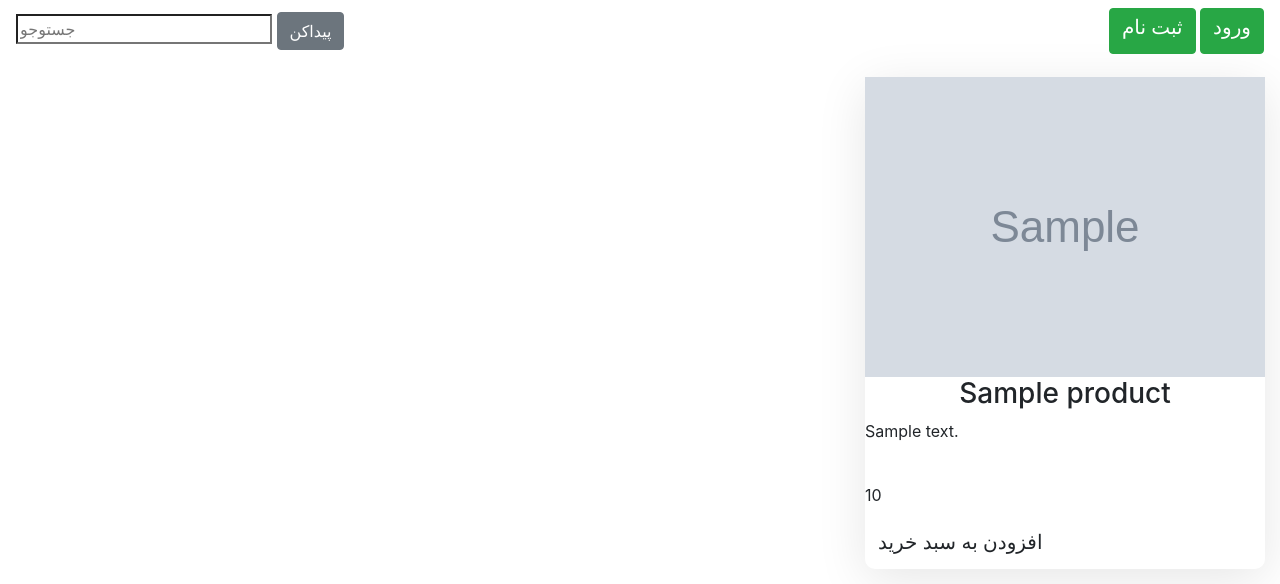
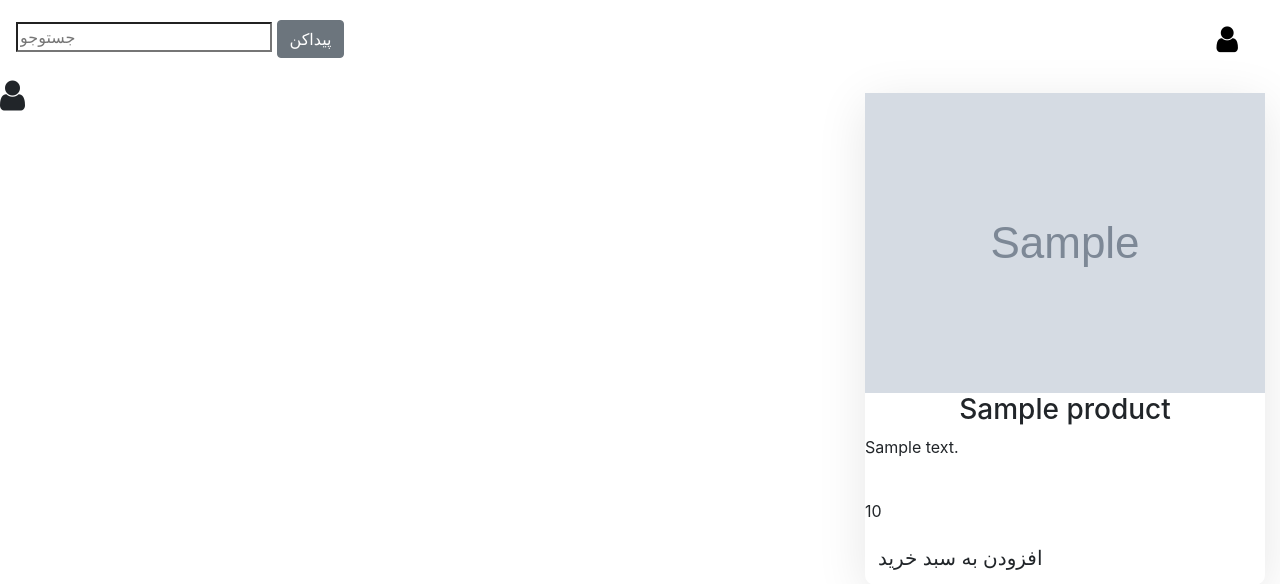
Before and after one commit to sinaesmaili216/django_store_project, a Django app: page / in a window 1280 px wide. Shown: the top 584 px of the page. Run offline with Django 3.2, Linux system fonts and the light colour scheme; tables that the repository leaves empty hold one stand-in row (values such as "Sample post"); grey boxes marked "Sample" are stand-in pictures; some libraries are stand-ins or nearby versions.

Commit message:
user icon added to navbar

```diff
--- a/product/templates/product/index.html
+++ b/product/templates/product/index.html
@@ -3,11 +3,13 @@
 <head>
     <meta charset="UTF-8">
     <title>Index</title>
-    <meta name="viewport" content="width=device-width, initial-scale=1, shrink-to-fit=no">
+    <meta name="viewport" content="width=device-width, initial-scale=1">
+    <link rel="stylesheet" href="https://cdnjs.cloudflare.com/ajax/libs/font-awesome/4.7.0/css/font-awesome.min.css">
     <link rel="stylesheet" href="https://maxcdn.bootstrapcdn.com/bootstrap/4.5.2/css/bootstrap.min.css">
-  <script src="https://ajax.googleapis.com/ajax/libs/jquery/3.5.1/jquery.min.js"></script>
-  <script src="https://cdnjs.cloudflare.com/ajax/libs/popper.js/1.16.0/umd/popper.min.js"></script>
-  <script src="https://maxcdn.bootstrapcdn.com/bootstrap/4.5.2/js/bootstrap.min.js"></script>
+    <script src="https://ajax.googleapis.com/ajax/libs/jquery/3.5.1/jquery.min.js"></script>
+    <script src="https://cdnjs.cloudflare.com/ajax/libs/popper.js/1.16.0/umd/popper.min.js"></script>
+    <script src="https://maxcdn.bootstrapcdn.com/bootstrap/4.5.2/js/bootstrap.min.js"></script>
+
 
 <style>
     .product {
@@ -18,6 +20,48 @@
         float: right;
         box-shadow: rgba(0, 0, 0, 0.1) 0px 10px 50px;
     }
+
+
+    .dropbtn {
+      {#background-color: #3498DB;#}
+      color: black;
+      padding: 16px;
+      font-size: 16px;
+      border: none;
+      cursor: pointer;
+        margin-right: 10px;
+
+}
+
+.dropbtn:hover, .dropbtn:focus {
+  background-color: #2980B9;
+}
+
+.dropdown {
+  position: relative;
+  display: inline-block;
+}
+
+.dropdown-content {
+  display: none;
+  position: absolute;
+  background-color: #f1f1f1;
+  min-width: 160px;
+  overflow: auto;
+  box-shadow: 0px 8px 16px 0px rgba(0,0,0,0.2);
+  z-index: 1;
+}
+
+.dropdown-content a {
+  color: black;
+  padding: 12px 16px;
+  text-decoration: none;
+  display: block;
+}
+
+.dropdown a:hover {background-color: #ddd;}
+
+.show {display: block;}
 </style>
 
 </head>
@@ -33,16 +77,24 @@
         </div>
 
             {% if user.is_authenticated %}
-            <nav>
-                <a class="btn btn-success" href="{% url 'customer:profile' %}"><h5>پروفایل</h5></a>
-                <a class="btn btn-success" href="{% url 'customer:logout' %}"><h5>خروج</h5></a>
-            </nav>
+                    <div class="dropdown">
+                    <i onclick="myFunction()" style="font-size:30px" class='dropbtn fa'>&#xf007;</i>
+{#                      <button onclick="myFunction()" class="dropbtn">حساب کاربری</button>#}
+                      <div id="myDropdown" class="dropdown-content">
+                        <a href="{% url 'customer:profile' %}">پروفایل</a>
+                        <a href="{% url 'customer:logout' %}">خروج</a>
+                      </div>
+                    </div>
+
             {% else %}
-            <nav>
-                <a class="btn btn-success" href="/customer/register/"><h5>ثبت نام</h5></a>
-                <a class="btn btn-success" href="/customer/login/"><h5>ورود</h5>
-            </a></nav>
-
+                <div class="dropdown">
+                <i onclick="myFunction()" style="font-size:30px" class='dropbtn fa'>&#xf007;</i>
+{#                    <button onclick="myFunction()" class="dropbtn">حساب کاربری</button>#}
+                    <div id="myDropdown" class="dropdown-content">
+                        <a href="/customer/login/">ورود</a>
+                        <a href="/customer/register/">ثبت نام</a>
+                    </div>
+                </div>
             {% endif %}
     </div>
 
@@ -59,5 +111,30 @@
         </div>
     {% endfor %}
 
+<i style="font-size:35px" class="fa">&#xf007;</i>
+
+
+<script>
+/* When the user clicks on the button,
+toggle between hiding and showing the dropdown content */
+function myFunction() {
+  document.getElementById("myDropdown").classList.toggle("show");
+}
+
+// Close the dropdown if the user clicks outside of it
+window.onclick = function(event) {
+  if (!event.target.matches('.dropbtn')) {
+    var dropdowns = document.getElementsByClassName("dropdown-content");
+    var i;
+    for (i = 0; i < dropdowns.length; i++) {
+      var openDropdown = dropdowns[i];
+      if (openDropdown.classList.contains('show')) {
+        openDropdown.classList.remove('show');
+      }
+    }
+  }
+}
+</script>
+
 </body>
 </html>
```
Also changed, not shown: customer/templates/customer/profile.html (+9 -3 lines), media/product_1/-9069613332391330961.jpg (added), media/product_2/-9069613332391330961.jpg (added), media/product_3/-9069613332391330961.jpg (added), media/product_4/-9069613332391330961.jpg (added), media/product_5/-9069613332391330961.jpg (added), media/product_None/8739230512319641215.jpg (added), media/product_None/8739230512319641215_ZsyeAhe.jpg (added).
